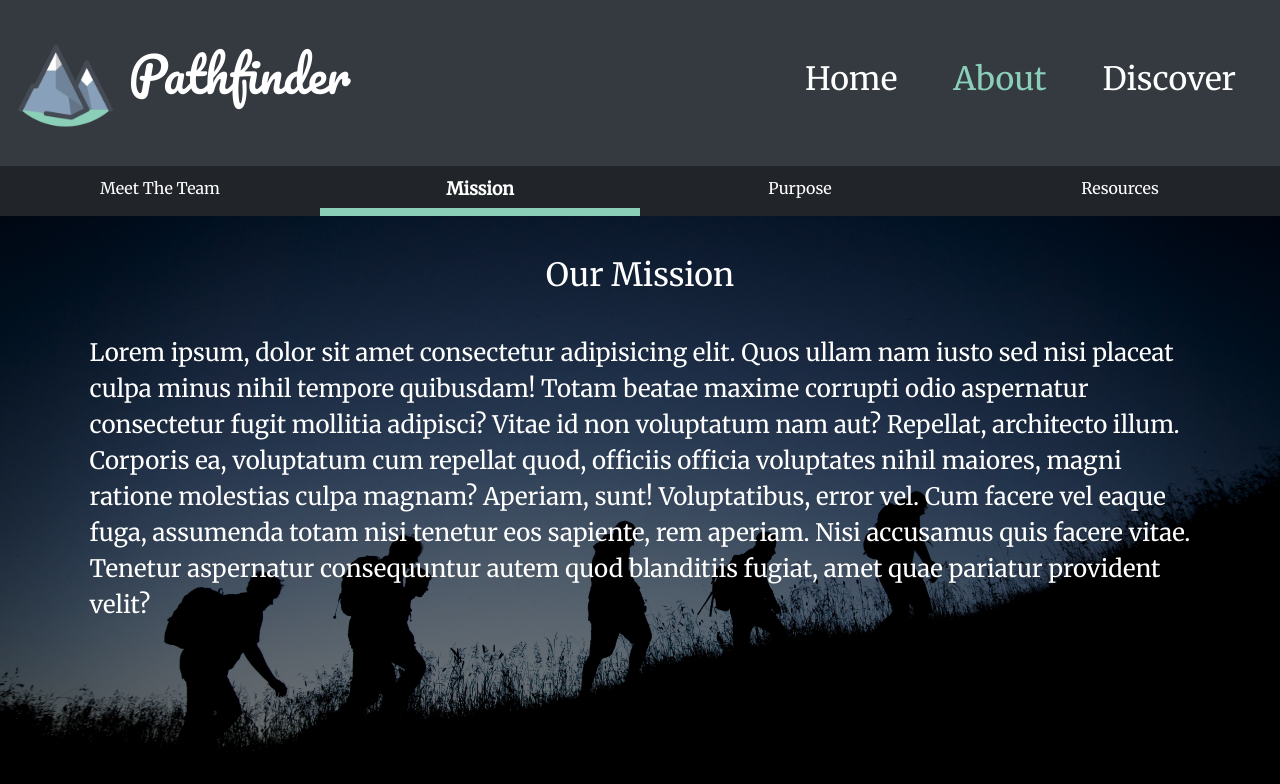
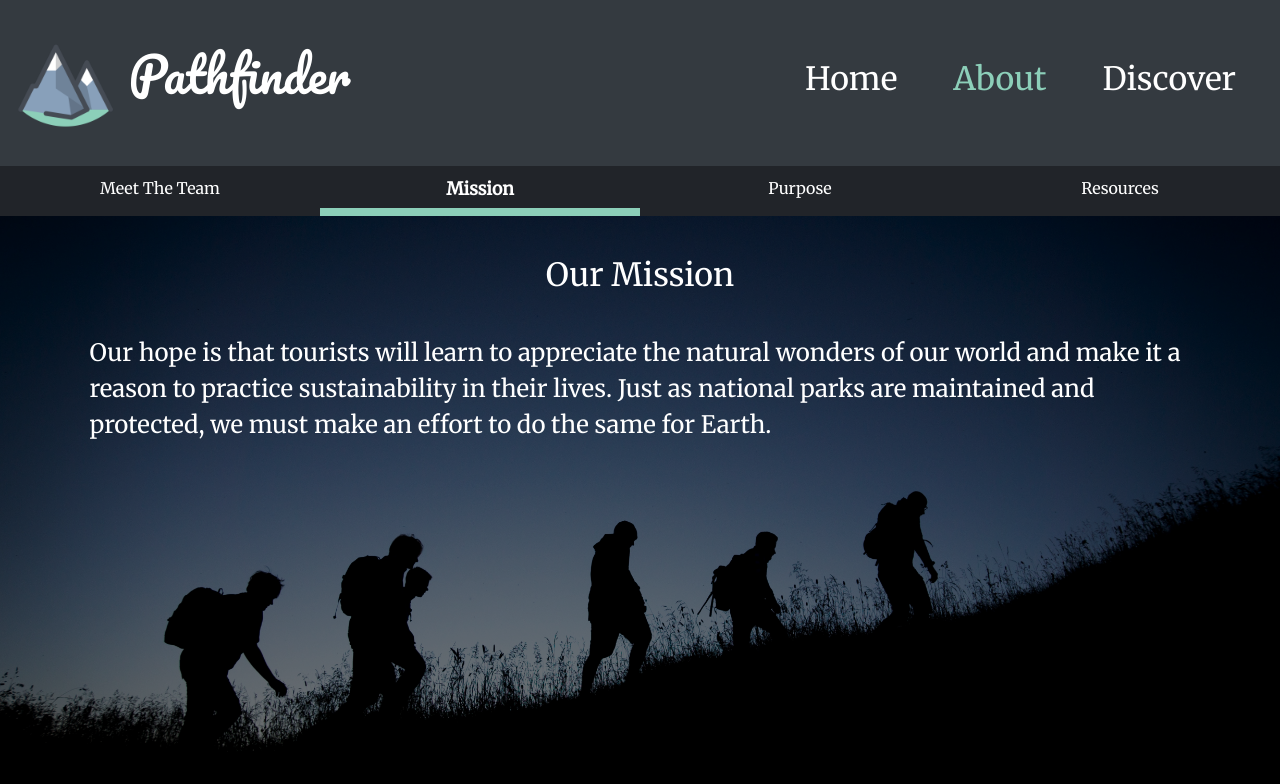
Before and after one commit to LuMolinari/Pathfinder, a Vue app: page /about in a window 1280 px wide. Both pictures are taken after a click on the label "Mission". Shown: the top 784 px of the page. Built offline with nearby package versions, Linux system fonts and the light colour scheme; what v-calendar would draw is missing.

Commit message:
Add copy to 'mission' tab

```diff
--- a/src/views/About.vue
+++ b/src/views/About.vue
@@ -131,17 +131,11 @@
             <div class="overlay">
               <h2>Our Mission</h2>
               <p>
-                Lorem ipsum, dolor sit amet consectetur adipisicing elit. Quos
-                ullam nam iusto sed nisi placeat culpa minus nihil tempore
-                quibusdam! Totam beatae maxime corrupti odio aspernatur
-                consectetur fugit mollitia adipisci? Vitae id non voluptatum nam
-                aut? Repellat, architecto illum. Corporis ea, voluptatum cum
-                repellat quod, officiis officia voluptates nihil maiores, magni
-                ratione molestias culpa magnam? Aperiam, sunt! Voluptatibus,
-                error vel. Cum facere vel eaque fuga, assumenda totam nisi
-                tenetur eos sapiente, rem aperiam. Nisi accusamus quis facere
-                vitae. Tenetur aspernatur consequuntur autem quod blanditiis
-                fugiat, amet quae pariatur provident velit?
+                Our hope is that tourists will learn to appreciate the natural
+                wonders of our world and make it a reason to practice
+                sustainability in their lives. Just as national parks are
+                maintained and protected, we must make an effort to do the same
+                for Earth.
               </p>
             </div>
           </div>
```
